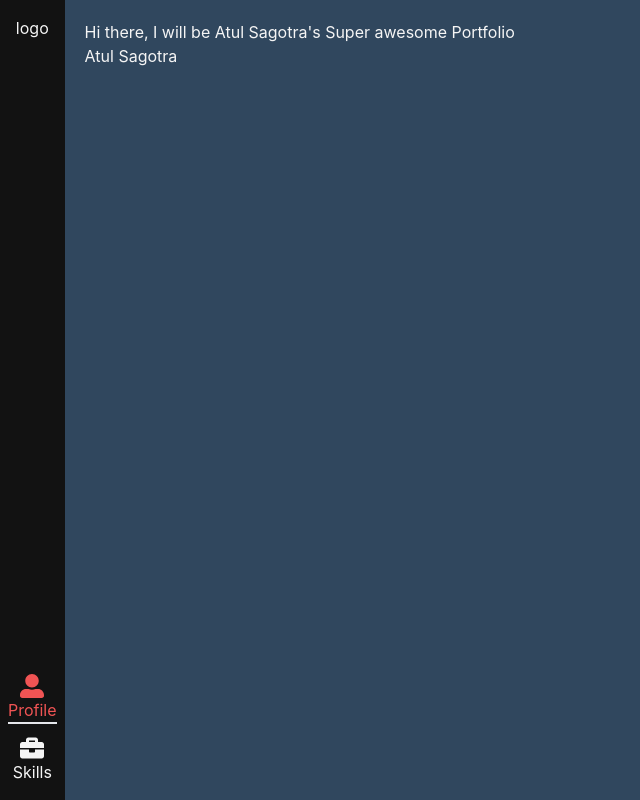
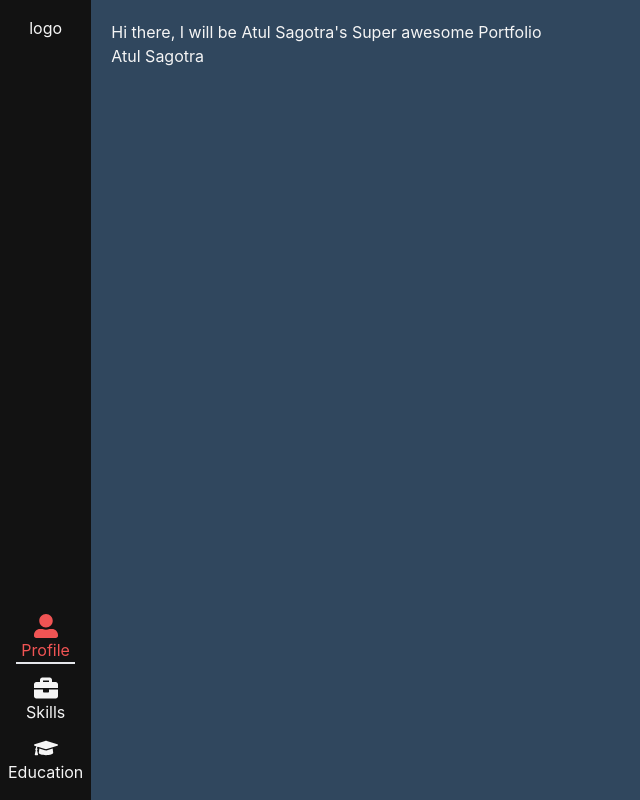
Before and after one commit to atulSagotra/atulsagotra.github.io, a React (Create React App) app: page / in a window 1280 px wide. Shown: the whole page, without its empty margins (0-640 px from the left). Built offline with nearby package versions, Linux system fonts and the light colour scheme.

Commit message:
feat: added routing for different pages

```diff
--- a/package.json
+++ b/package.json
@@ -11,6 +11,7 @@
     "react": "^17.0.2",
     "react-dom": "^17.0.2",
     "react-icons": "^4.3.1",
+    "react-router-dom": "^6.2.1",
     "react-scripts": "5.0.0",
     "web-vitals": "^2.1.2"
   },
--- a/src/App.css
+++ b/src/App.css
@@ -1,5 +1,5 @@
 body {
-  background-color: #121212;
+  background-color: #30475e;
   color: #f5f5f5;
 }
 .icon {
@@ -14,6 +14,9 @@ body {
 .underline {
   border-width: 1px;
 }
+.header {
+  background-color: #121212;
+}
 .page {
   height: auto;
   width: -webkit-fill-available;
--- a/src/Components/Header/Header.jsx
+++ b/src/Components/Header/Header.jsx
@@ -1,18 +1,32 @@
-import React, { useState, useContext } from "react";
+import React, { useContext } from "react";
 import Icon from "./Icon";
 import { AppContext, Pages } from "../Main";
-import { FaUserAlt, FaWindowClose, FaBriefcase, FaBars } from "react-icons/fa";
+import {
+  FaUserAlt,
+  FaWindowClose,
+  FaBriefcase,
+  FaBars,
+  FaGraduationCap,
+} from "react-icons/fa";
 
 export default function Header() {
-  const [showNav, setShowNav] = useState(false);
   const {
     appUI: { isDesktop, isMobile },
     currentPage,
+    showNav,
+    setShowNav,
   } = useContext(AppContext);
+
   return (
-    <div className={isDesktop ? `grid grid-rows h-screen text-center` : ``}>
-      <div className="p-2 mt-2">
-        <div className="">logo</div>
+    <div
+      className={
+        isDesktop
+          ? `grid grid-rows h-screen text-center header shadow-lg `
+          : `header shadow-lg`
+      }
+    >
+      <div className="">
+        <div className={isMobile ? "pt-4 pl-4" : "pt-4"}>logo</div>
         {isMobile &&
           (showNav ? (
             <button
@@ -43,12 +57,21 @@ export default function Header() {
             info="Profile"
             selected={currentPage === Pages.Profile}
             action={Pages.Profile}
+            route={"/profile"}
           />
           <Icon
             iconLogo={<FaBriefcase />}
             info="Skills"
             selected={currentPage === Pages.Skills}
             action={Pages.Skills}
+            route={"/skills"}
+          />
+          <Icon
+            iconLogo={<FaGraduationCap />}
+            info="Education"
+            selected={currentPage === Pages.Education}
+            action={Pages.Education}
+            route={"/education"}
           />
         </div>
       )}
--- a/src/Components/Header/Icon.jsx
+++ b/src/Components/Header/Icon.jsx
@@ -1,14 +1,21 @@
 import React, { useContext } from "react";
-import { AppContext, Pages } from "../Main";
+import { AppContext } from "../Main";
+import { useNavigate } from "react-router-dom";
 
 export default function Icon(props) {
+  const navigate = useNavigate();
   const {
     appUI: { isDesktop, isMobile },
     setCurrentPage,
+    setShowNav,
   } = useContext(AppContext);
 
   const handleIconClick = () => {
+    if (isMobile) {
+      setShowNav(false);
+    }
     setCurrentPage(props.action);
+    navigate(props.route);
   };
   return (
     <div
@@ -26,7 +33,9 @@ export default function Icon(props) {
       ) : null}
       <p className="">{props.info}</p>
       {!props.selected && isMobile ? <hr className="mt-1"></hr> : null}
-      {props.selected && isDesktop ? <hr className="underline"></hr> : null}
+      {props.selected && isDesktop ? (
+        <hr className="underline mx-2"></hr>
+      ) : null}
     </div>
   );
 }
--- a/src/Components/Main.jsx
+++ b/src/Components/Main.jsx
@@ -1,6 +1,7 @@
 import React, { useState, useEffect } from "react";
 import Header from "./Header/Header";
 import Profile from "./Pages/Profile";
+import { Routes, Route } from "react-router-dom";
 
 export const AppContext = React.createContext();
 
@@ -14,6 +15,7 @@ export const Pages = {
 export default function Main() {
   const [isMobile, setIsMobile] = useState(false);
   const [isDesktop, setIsDesktop] = useState(false);
+  const [showNav, setShowNav] = useState(false);
   const [currentPage, setCurrentPage] = useState(Pages.Profile);
 
   const myContext = {
@@ -21,6 +23,8 @@ export default function Main() {
       isDesktop: isDesktop,
       isMobile: isMobile,
     },
+    showNav: showNav,
+    setShowNav: setShowNav,
     currentPage: currentPage,
     setCurrentPage: setCurrentPage,
   };
@@ -39,13 +43,17 @@ export default function Main() {
     handleresize();
   }, []);
   return (
-    <div>
+    <>
       <div className={isDesktop ? `flex flex-row` : ``}>
         <AppContext.Provider value={myContext}>
           <Header />
-          <Profile />
+          <Routes>
+            <Route exact path="/" element={<Profile />} />
+            <Route exact path="/profile" element={<Profile />} />
+            <Route exact path="/education" element={<h1>Hello World</h1>} />
+          </Routes>
         </AppContext.Provider>
       </div>
-    </div>
+    </>
   );
 }
--- a/src/index.js
+++ b/src/index.js
@@ -1,14 +1,17 @@
-import React from 'react';
-import ReactDOM from 'react-dom';
-import './index.css';
-import App from './App';
-import reportWebVitals from './reportWebVitals';
+import React from "react";
+import ReactDOM from "react-dom";
+import "./index.css";
+import App from "./App";
+import reportWebVitals from "./reportWebVitals";
+import { BrowserRouter } from "react-router-dom";
 
 ReactDOM.render(
   <React.StrictMode>
-    <App />
+    <BrowserRouter>
+      <App />
+    </BrowserRouter>
   </React.StrictMode>,
-  document.getElementById('root')
+  document.getElementById("root")
 );
 
 // If you want to start measuring performance in your app, pass a function
```
Also changed, not shown: 1 other file (tests, documents, lock files or other folders).
